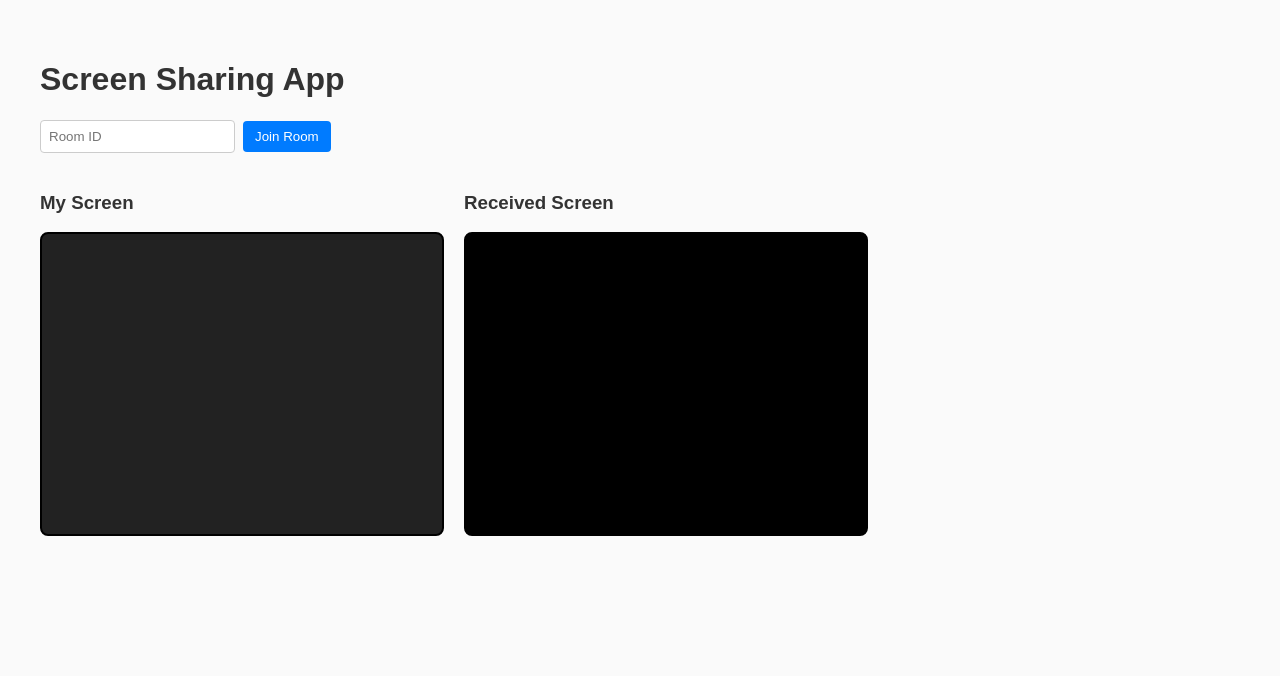
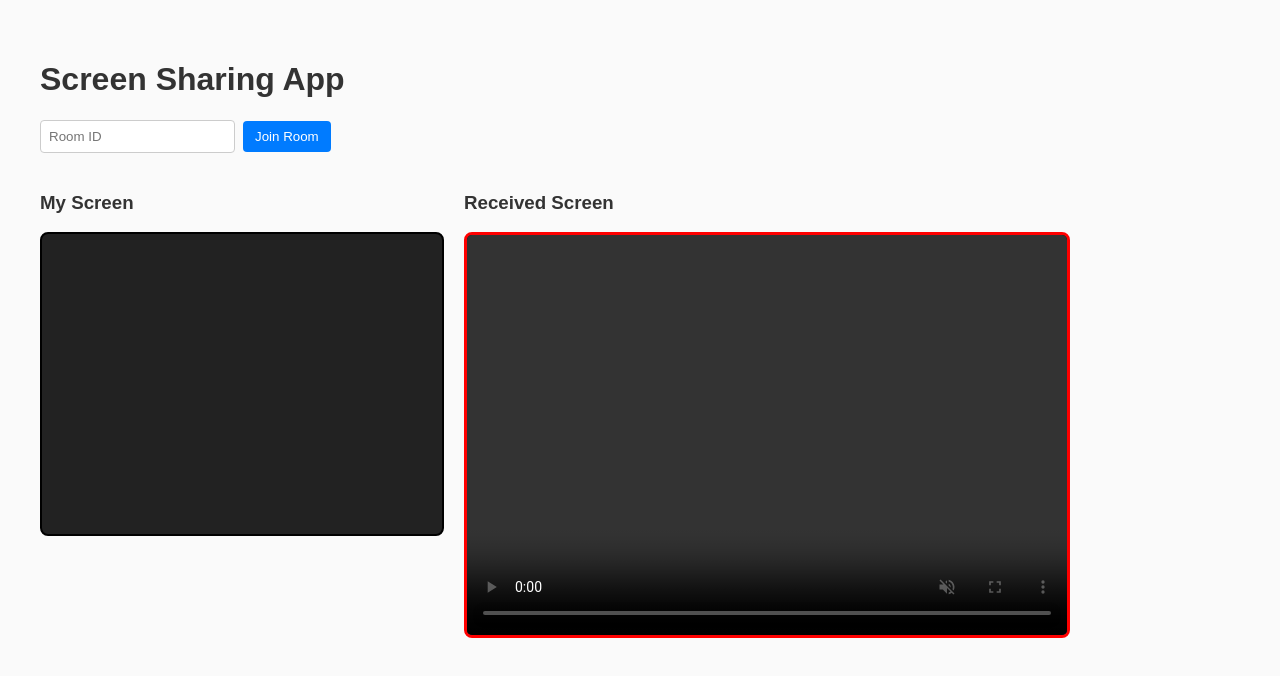
Before and after one commit to mahima-kamat/screen-sharing-frontend, a React (Vite) app: page / in a window 1280 px wide. Shown: the top 676 px of the page. Built offline with nearby package versions, Linux system fonts and the light colour scheme.

Commit message:
forced video rendering

```diff
--- a/src/App.jsx
+++ b/src/App.jsx
@@ -61,8 +61,7 @@ peerConnection.current = new RTCPeerConnection({
       });
     }
   };
-
-peerConnection.current.ontrack = (event) => {
+peerConnection.current.ontrack = async (event) => {
   console.log("Remote track received");
 
   const [stream] = event.streams;
@@ -72,18 +71,17 @@ peerConnection.current.ontrack = (event) => {
   if (remoteVideoRef.current) {
     remoteVideoRef.current.srcObject = stream;
 
-    setTimeout(() => {
-      remoteVideoRef.current
-        .play()
-        .then(() => {
-          console.log("VIDEO PLAYING");
-        })
-        .catch((err) => {
-          console.log("PLAY ERROR:", err);
-        });
-    }, 500);
+    remoteVideoRef.current.load();
+
+    try {
+      await remoteVideoRef.current.play();
+      console.log("VIDEO PLAYING");
+    } catch (err) {
+      console.log("PLAY ERROR:", err);
+    }
   }
 };
+
 
   peerConnection.current.onconnectionstatechange = () => {
     console.log(
@@ -269,13 +267,14 @@ peerConnection.current.ontrack = (event) => {
           <video
   ref={remoteVideoRef}
   autoPlay
+  muted
   playsInline
-  muted
+  controls
   style={{
-    width: "400px",
-    height: "300px",
-    backgroundColor: "black",
-    border: "2px solid black",
+    width: "600px",
+    height: "400px",
+    background: "black",
+    border: "3px solid red",
   }}
 />
         </div>
```
